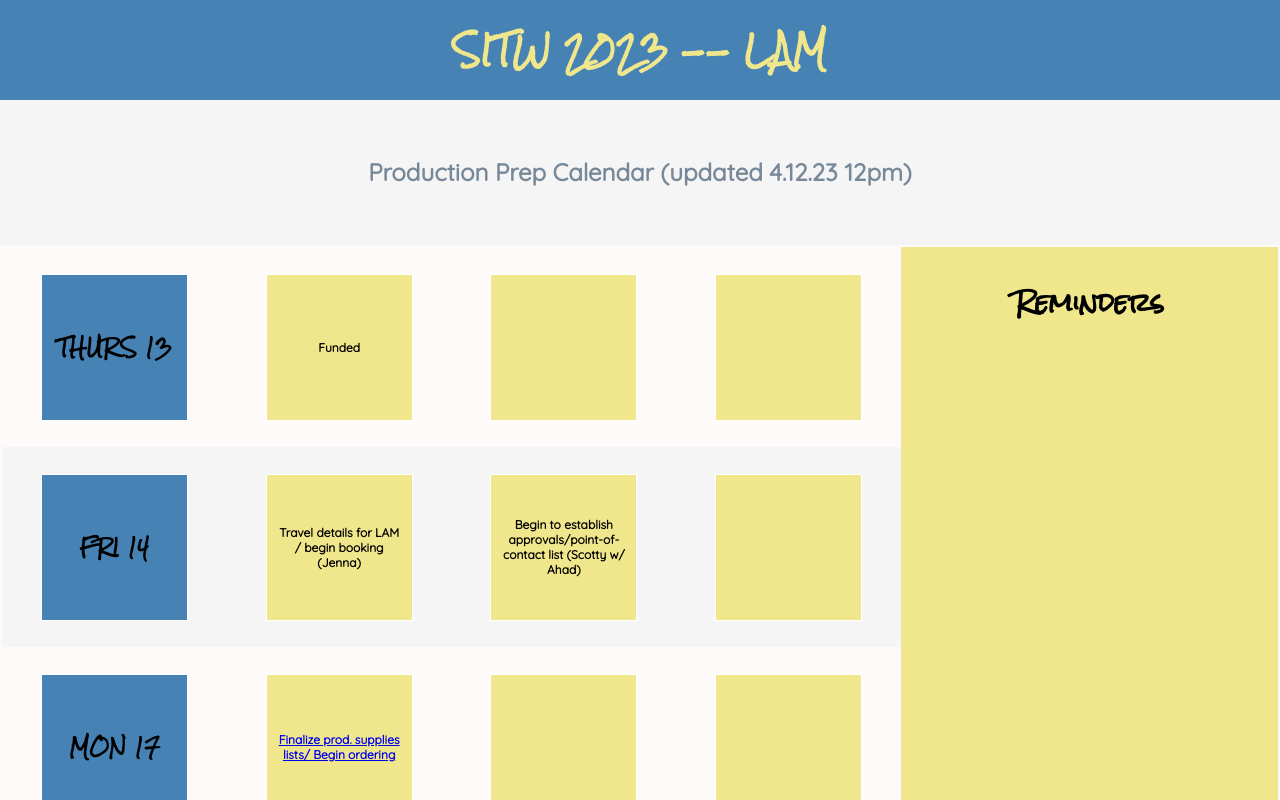
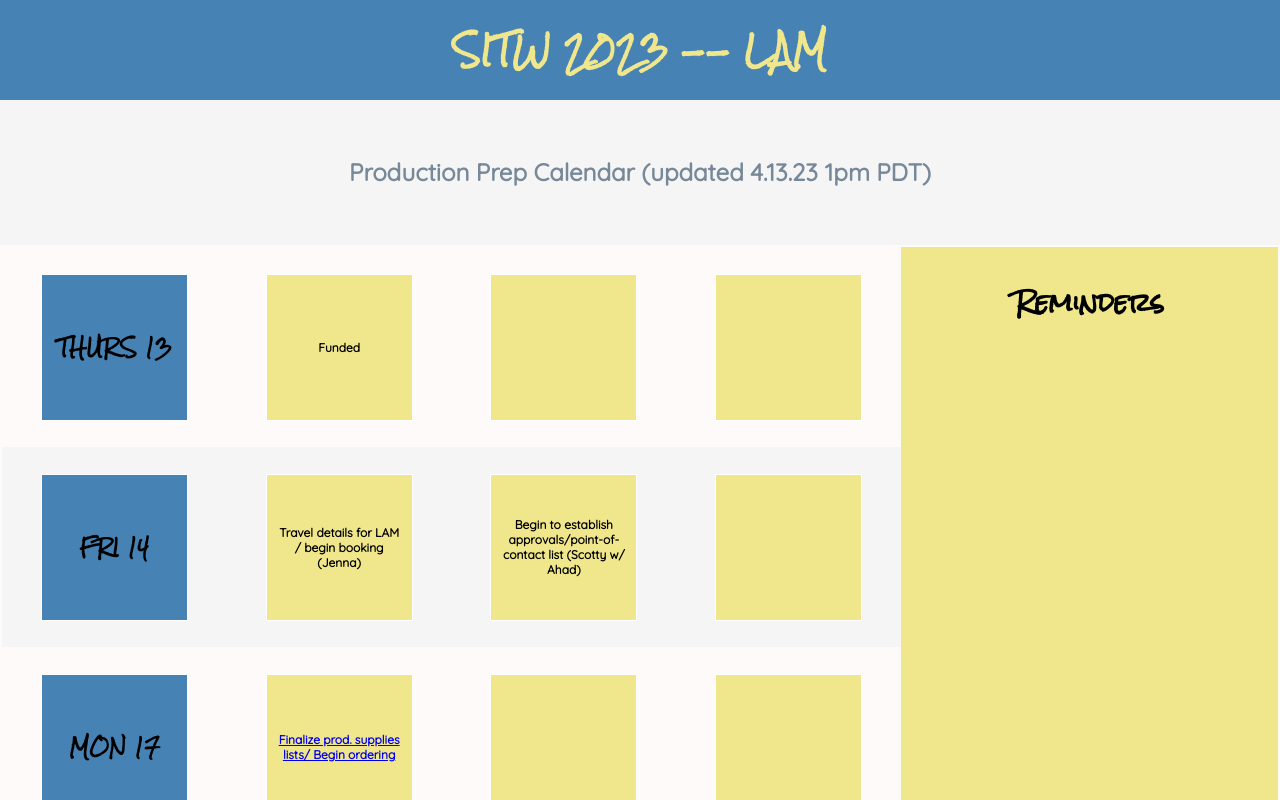
Before and after one commit to scottyschwartzowen/SITW23LAMprepcalendar.github.io, a plain HTML site: page index.html in a window 1280 px wide. Shown: the top 800 px of the page. Drawn offline with Linux system fonts and the light colour scheme.

Commit message:
Update index.html

```diff
--- a/index.html
+++ b/index.html
@@ -16,7 +16,9 @@
     <!-- Header -->
     <div id="header">
       <h1>SITW 2023 -- LAM</h1>
-      <h2 class="tagline">Production Prep Calendar (updated 4.12.23 12pm)</h2>
+      <h2 class="tagline">
+        Production Prep Calendar (updated 4.13.23 1pm PDT)
+      </h2>
     </div>
 
     <!-- App Container -->
@@ -99,7 +101,7 @@
           <div class="day square"><h3>MON 24</h3></div>
           <div class="task square">
             <a
-              href="https://docs.google.com/spreadsheets/d/1YjcaQtM_5TQlTqBHmMPcZ8sG2ubMt1TF/edit?usp=share_link&ouid=101962438441034518776&rtpof=true&sd=true"
+              href="https://docs.google.com/spreadsheets/d/1UKqA8gdlXBKeKLp76uWVtVKLUNmWpSJL/edit?usp=share_link&ouid=101962438441034518776&rtpof=true&sd=true"
               target="_blank"
               ><p>Travel Day / Hotel check-in (all except Foster, Annie)</p></a
             >
```
